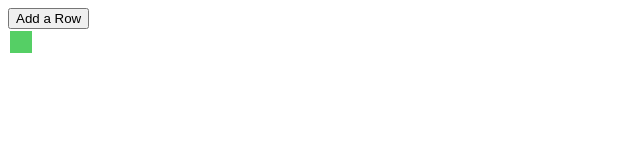
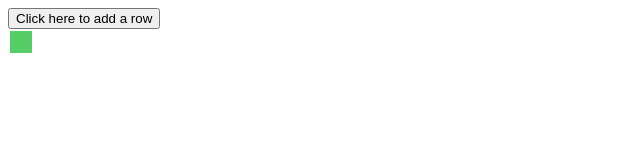
Before and after one commit to Jamesmed1999/Assignment-5, a plain HTML site: page index.html in a window 1280 px wide. Shown: the whole page, without its empty margins (0-640 px from the left). Drawn offline with Linux system fonts and the light colour scheme.

```diff
--- a/index.html
+++ b/index.html
@@ -13,7 +13,7 @@
 
 <body>
 
-    <button onclick="Row()">Add a Row</button>
+    <button onclick="Row()">Click here to add a row</button>
 
 <table id = "table">
 <tr>
```
